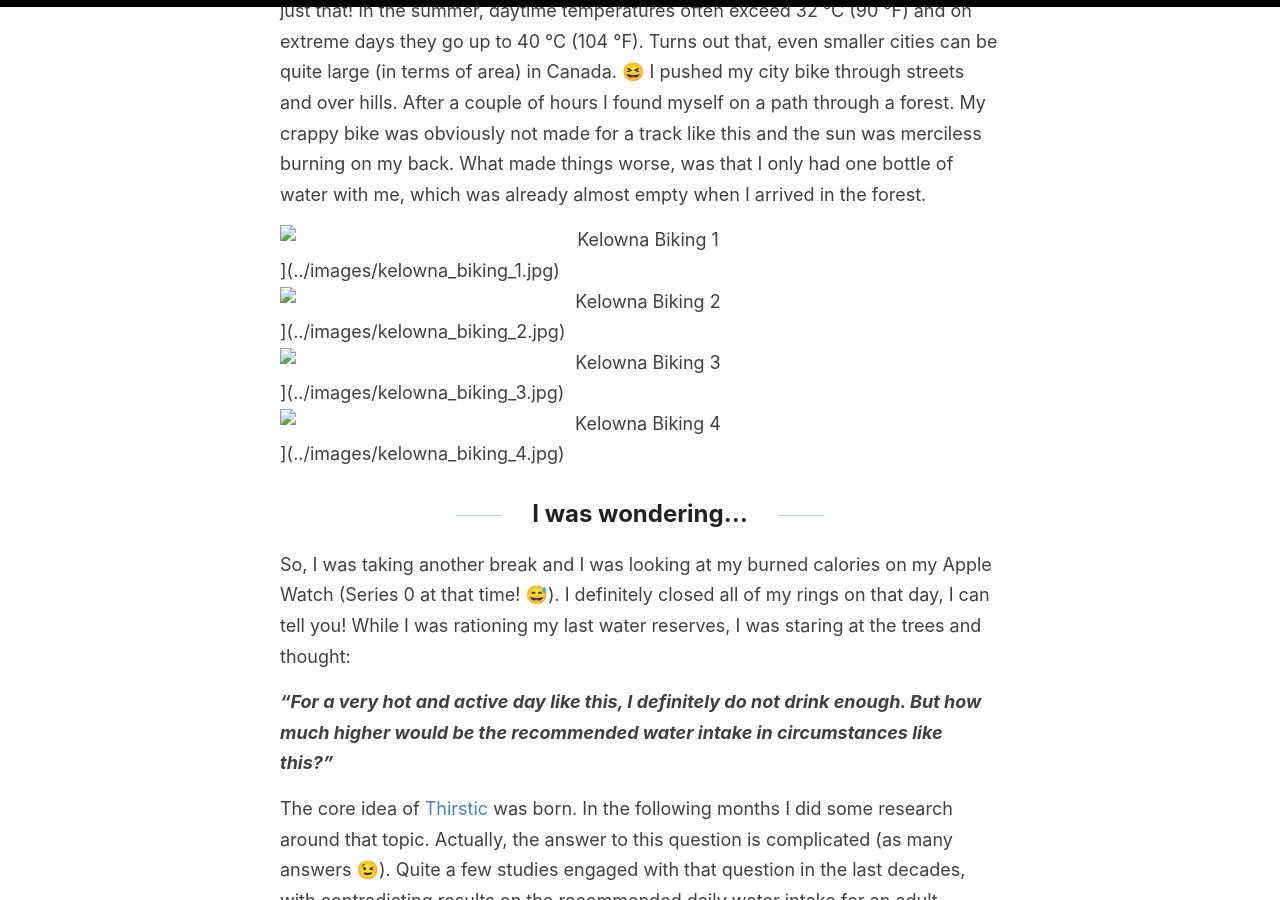
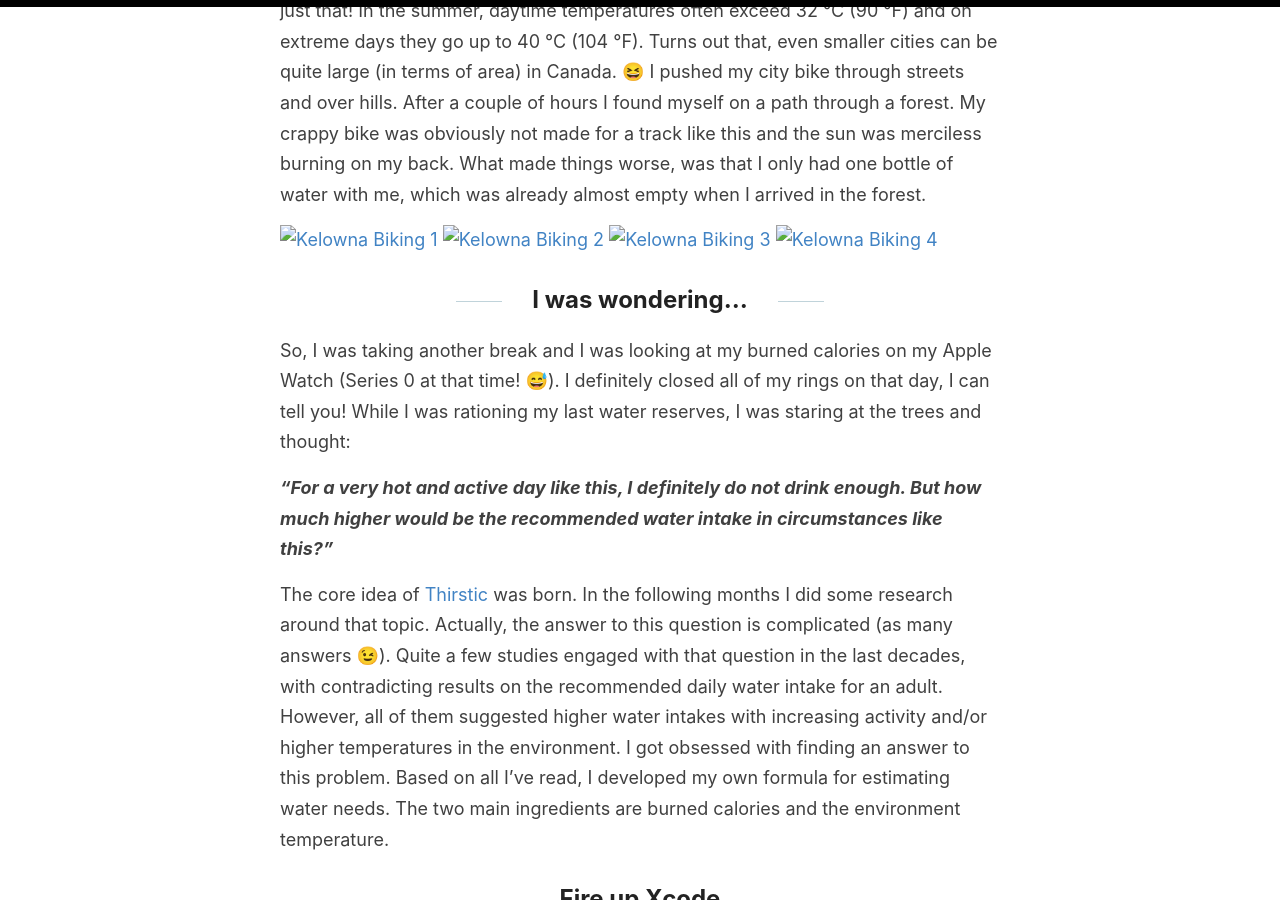
Before and after one commit to tapcode-apps/tapcode-webpage, a Jekyll site: the page built from _posts/2019-09-09-behind-the-scenes-shipping-thirstic.md, in a window 1280 px wide and 900 px high, scrolled down 476 px. Built offline with Jekyll 4.4.1, drawn with Linux system fonts in a browser that asks for light colours.

Commit message:
Fix syntax

```diff
--- a/_posts/2019-09-09-behind-the-scenes-shipping-thirstic.md
+++ b/_posts/2019-09-09-behind-the-scenes-shipping-thirstic.md
@@ -8,10 +8,10 @@ permalink: /2019/09/09/behind-the-scenes-shipping-thirstic-to-the-app-store/
 
 It was a hot and sunny weekend in [Kelowna,](https://en.wikipedia.org/wiki/Kelowna) British Columbia in July 2015. I've just moved to Canada with my girlfriend, after we both finally received our visas for the [International Experience Canada](https://www.canada.ca/en/immigration-refugees-citizenship/services/work-canada/iec.html) program. I bought a used city bike, mainly for commuting to work, but on this weekend I wanted to explore the surrounding area of this beautiful small city. Most people don't think at hot, sunny lakeside towns when they think about Canada. Kelowna, and the other cities in the Okanagan Valley, are just that! In the summer, daytime temperatures often exceed 32 °C (90 °F) and on extreme days they go up to 40 °C (104 °F). Turns out that, even smaller cities can be quite large (in terms of area) in Canada. 😆 I pushed my city bike through streets and over hills. After a couple of hours I found myself on a path through a forest. My crappy bike was obviously not made for a track like this and the sun was merciless burning on my back. What made things worse, was that I only had one bottle of water with me, which was already almost empty when I arrived in the forest.
 
-![Kelowna Biking 1](../images/kelowna_biking_1_thumb.jpg)](../images/kelowna_biking_1.jpg)
-![Kelowna Biking 2](../images/kelowna_biking_2_thumb.jpg)](../images/kelowna_biking_2.jpg)
-![Kelowna Biking 3](../images/kelowna_biking_3_thumb.jpg)](../images/kelowna_biking_3.jpg)
-![Kelowna Biking 4](../images/kelowna_biking_4_thumb.jpg)](../images/kelowna_biking_4.jpg)
+[![Kelowna Biking 1](../images/kelowna_biking_1_thumb.jpg)](../images/kelowna_biking_1.jpg)
+[![Kelowna Biking 2](../images/kelowna_biking_2_thumb.jpg)](../images/kelowna_biking_2.jpg)
+[![Kelowna Biking 3](../images/kelowna_biking_3_thumb.jpg)](../images/kelowna_biking_3.jpg)
+[![Kelowna Biking 4](../images/kelowna_biking_4_thumb.jpg)](../images/kelowna_biking_4.jpg)
 
 ## I was wondering...
 
```
